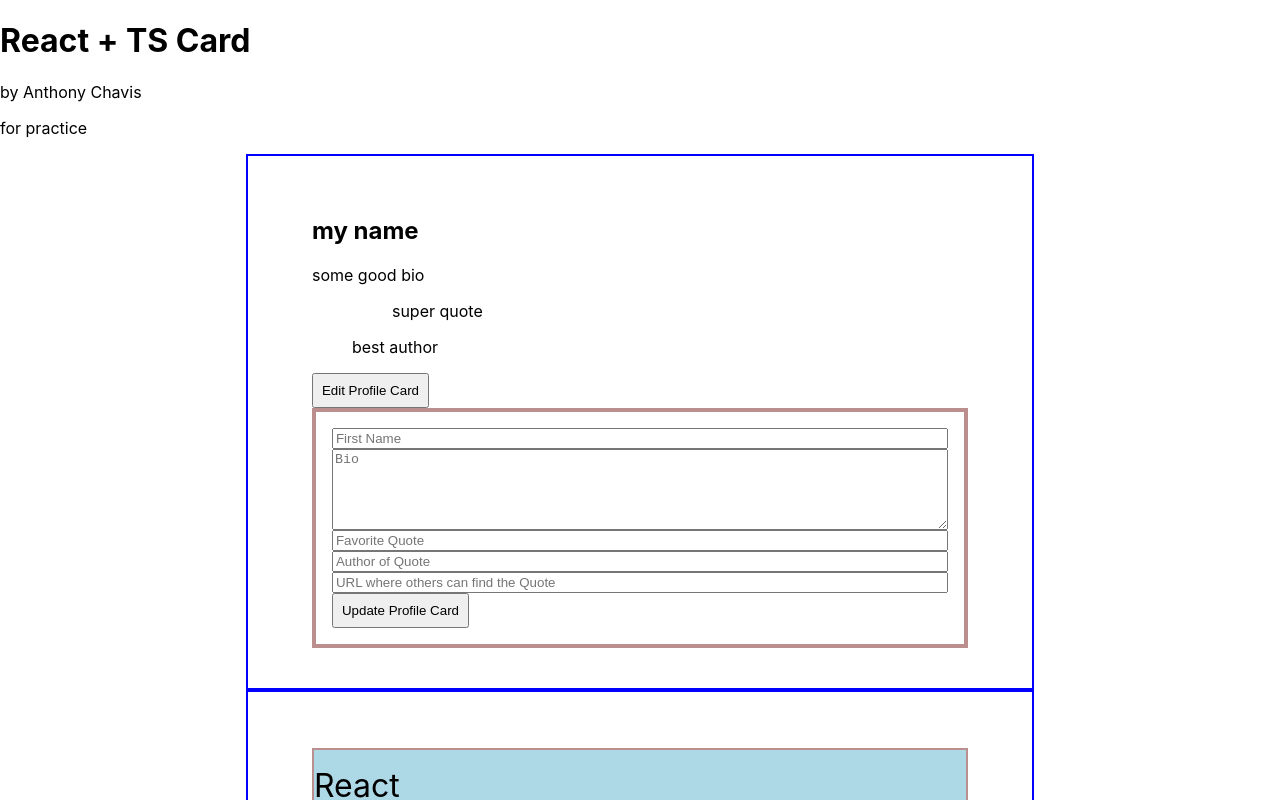
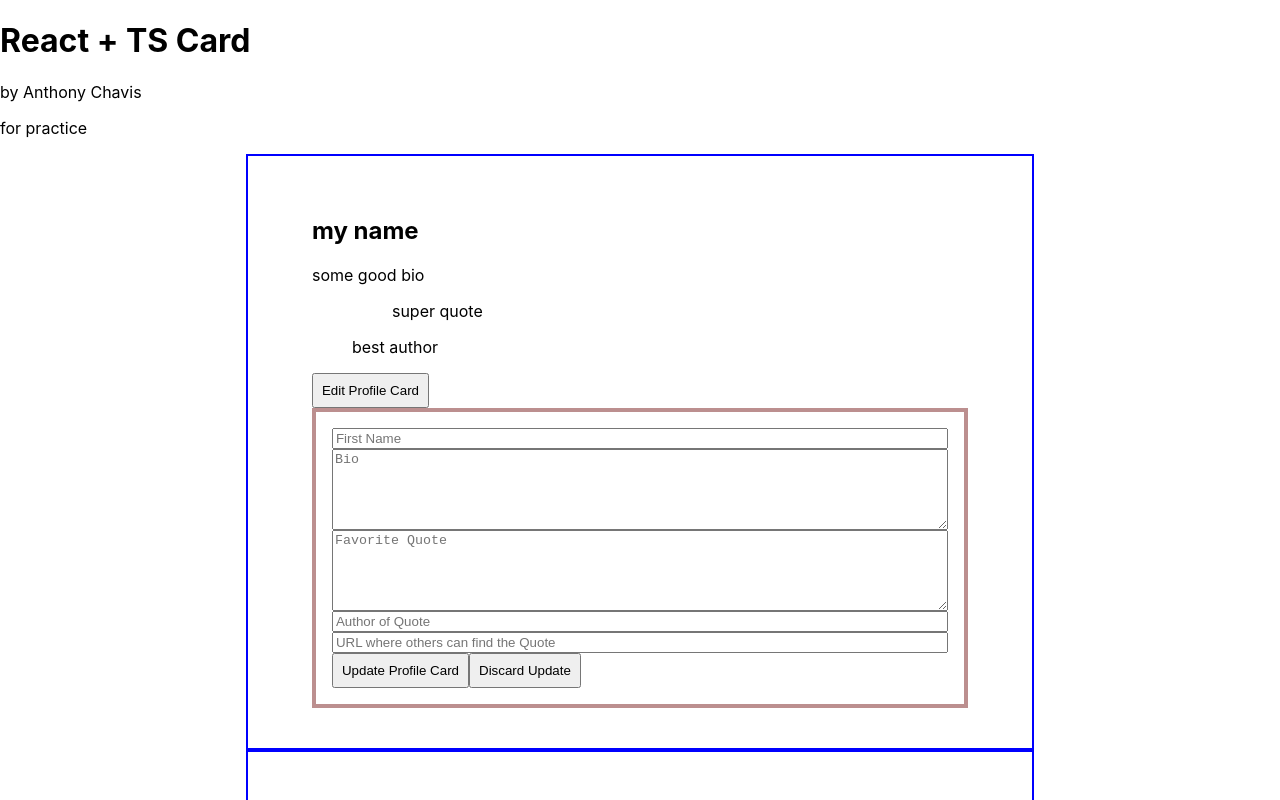
Before and after one commit to anthonychavis/personal-profile-card-cra, a React (Create React App) app: page / in a window 1280 px wide. Both pictures are taken after a click on the button "Edit Profile Card". Shown: the top 800 px of the page. Built offline with nearby package versions, Linux system fonts and the light colour scheme.

Commit message:
form action; quote input to textarea; cancel btn

```diff
--- a/src/components/EditForm.tsx
+++ b/src/components/EditForm.tsx
@@ -26,7 +26,7 @@ interface EditFormProps {
 const EditForm = (props: EditFormProps) => (
     <section>
         {/* after edit btn press */}
-        <form action="" onSubmit={props.handleSubmit}>
+        <form action="#" onSubmit={props.handleSubmit}>
             {/* <label htmlFor=""></label> */}
             <input
                 onChange={props.handleChange}
@@ -47,12 +47,15 @@ const EditForm = (props: EditFormProps) => (
                 defaultValue={props.profileCard.bio}
             ></textarea>
             {/* <label htmlFor=""></label> */}
-            <input
+            <textarea
+                rows={5}
+                cols={50}
                 onChange={props.handleChange}
-                type="text"
+                // type="text"
                 name="favQuote"
                 placeholder="Favorite Quote"
-            />
+                defaultValue={props.profileCard.favQuote}
+            ></textarea>
             <input
                 onChange={props.handleChange}
                 type="text"
@@ -65,9 +68,12 @@ const EditForm = (props: EditFormProps) => (
                 name="quoteURL"
                 placeholder="URL where others can find the Quote"
             />
-            <button className={styles.btn} type="submit">
-                Update Profile Card
-            </button>
+            <div>
+                <button className={styles.btn} type="submit">
+                    Update Profile Card
+                </button>
+                <button className={styles.btn}>Discard Update</button>
+            </div>
         </form>
     </section>
 );
```
